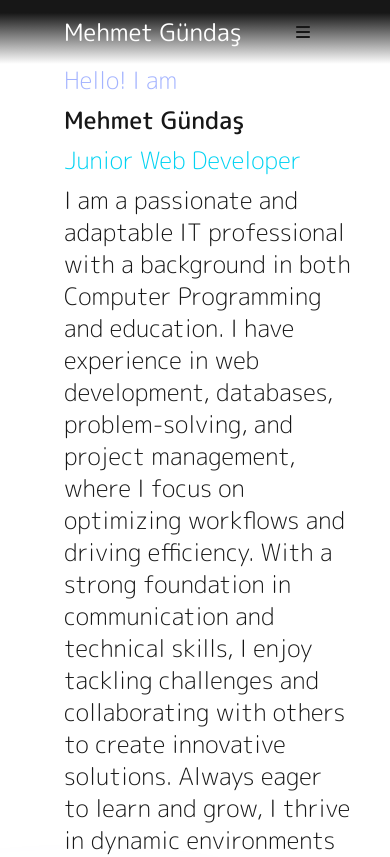
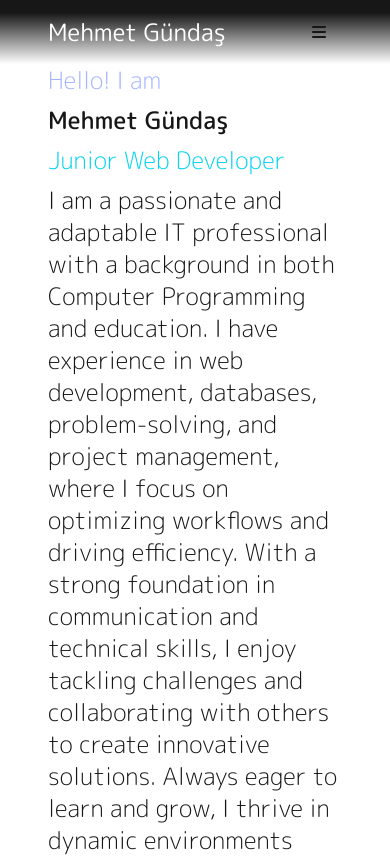
Before and after one commit to mgundas/portfolio, a Next.js app: page / in a window 390 px wide. Shown: the top 857 px of the page. Built offline with nearby package versions, Linux system fonts and the light colour scheme.

Commit message:
fixed odd looking padding issue on mobile

```diff
--- a/src/app/layout.tsx
+++ b/src/app/layout.tsx
@@ -14,7 +14,7 @@ export default function RootLayout({
   return (
     <html lang="en">
       <body>
-        <main className="max-w-[1920px] mx-auto overflow-clip py-0 px-16 lg:px-32">
+        <main className="max-w-[1920px] mx-auto overflow-clip py-0 px-12 lg:px-32">
           {children}
         </main>
       </body>
--- a/src/components/Navbar/Navbar.tsx
+++ b/src/components/Navbar/Navbar.tsx
@@ -16,7 +16,7 @@ const Navbar = () => {
 
   return (
     <>
-      <div className="sticky w-screen -ml-16 px-16 sm:-ml-0 sm:px-0 sm:w-auto sm:relative top-0 left-0 z-50 h-16 flex items-center justify-between bg-gradient-to-b from-[#171717] from-20% to-[#00000000]">
+      <div className="sticky w-screen -ml-12 px-12 sm:-ml-0 sm:px-0 sm:w-auto sm:relative top-0 left-0 z-50 h-16 flex items-center justify-between bg-gradient-to-b from-[#171717] from-20% to-[#00000000]">
         <h1 className="text-white text-2xl">{db.profile.name}</h1>
         <div className="gap-4 text-xl items-center hidden lg:flex">
           <NavbarLink href="skills">Skills</NavbarLink>
```
